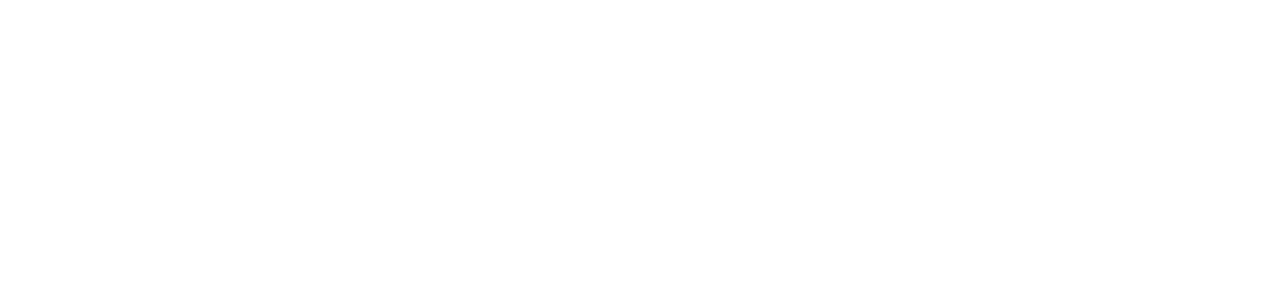
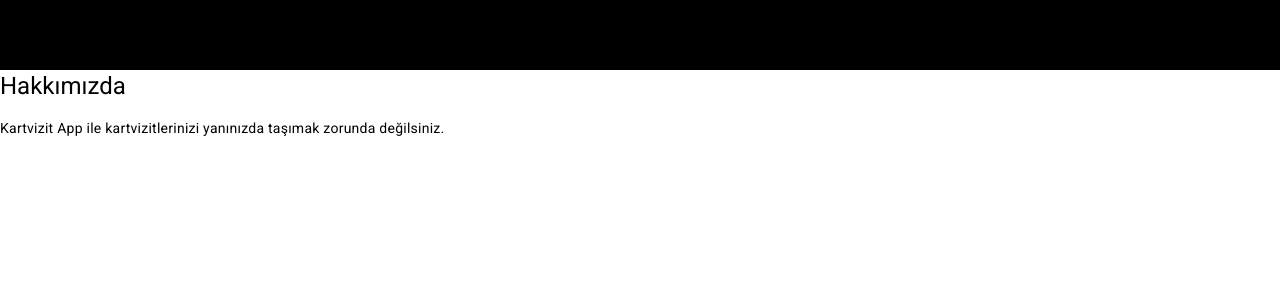
Before and after one commit to selcukyazicii/kartvizit-app, an Angular app: page /about in a window 1280 px wide. Before the commit this address led to /. Shown: the top 300 px of the page. Built offline with nearby package versions, Linux system fonts and the light colour scheme.

Commit message:
material toolbar added

```diff
--- a/angular.json
+++ b/angular.json
@@ -30,6 +30,7 @@
               "src/assets"
             ],
             "styles": [
+              "@angular/material/prebuilt-themes/indigo-pink.css",
               "src/styles.scss"
             ],
             "scripts": []
@@ -93,6 +94,7 @@
               "src/assets"
             ],
             "styles": [
+              "@angular/material/prebuilt-themes/indigo-pink.css",
               "src/styles.scss"
             ],
             "scripts": []
--- a/package.json
+++ b/package.json
@@ -11,10 +11,12 @@
   "private": true,
   "dependencies": {
     "@angular/animations": "^16.0.0",
+    "@angular/cdk": "^16.1.6",
     "@angular/common": "^16.0.0",
     "@angular/compiler": "^16.0.0",
     "@angular/core": "^16.0.0",
     "@angular/forms": "^16.0.0",
+    "@angular/material": "^16.1.6",
     "@angular/platform-browser": "^16.0.0",
     "@angular/platform-browser-dynamic": "^16.0.0",
     "@angular/router": "^16.0.0",
--- a/src/app/app-routing.module.ts
+++ b/src/app/app-routing.module.ts
@@ -1,7 +1,24 @@
 import { NgModule } from '@angular/core';
 import { RouterModule, Routes } from '@angular/router';
+import { HomeComponent } from './component/home/home.component';
+import { AboutComponent } from './component/about/about.component';
+import { HeaderComponent } from './component/header/header.component';
 
-const routes: Routes = [];
+const routes: Routes = [
+{
+path:'',
+component:HomeComponent
+},
+{
+  path:'about',
+  component:AboutComponent
+},
+{
+  path:'header',
+  component:HeaderComponent
+},
+
+];
 
 @NgModule({
   imports: [RouterModule.forRoot(routes)],
--- a/src/app/app.component.html
+++ b/src/app/app.component.html
@@ -1 +1,2 @@
+<app-header></app-header>
 <router-outlet></router-outlet>
--- a/src/app/component/about/about.component.html
+++ b/src/app/component/about/about.component.html
@@ -1 +1,6 @@
-<p>about works!</p>
+<main>
+    <h1 class="page-title">Hakkımızda</h1>
+    <p class="page-description">
+        Kartvizit App ile kartvizitlerinizi yanınızda taşımak zorunda değilsiniz.
+    </p>
+</main>
--- a/src/app/component/header/header.component.html
+++ b/src/app/component/header/header.component.html
@@ -1 +1,3 @@
-<p>header works!</p>
+<header class="header">
+
+</header>
--- a/src/app/component/header/header.component.scss
+++ b/src/app/component/header/header.component.scss
@@ -0,0 +1,4 @@
+.header{
+    height: 70px;
+   background-color: #000;
+}
--- a/src/app/component/home/home.component.html
+++ b/src/app/component/home/home.component.html
@@ -1 +1,6 @@
-<p>home works!</p>
+<main>
+    <h1 class="page-title">Anasayfa</h1>
+    <p class="page-description">
+        Hızlandırılmış Angular Dersleri İçin Kartvizit App'i geliştiriyoruz
+    </p>
+</main>
--- a/src/index.html
+++ b/src/index.html
@@ -6,8 +6,11 @@
   <base href="/">
   <meta name="viewport" content="width=device-width, initial-scale=1">
   <link rel="icon" type="image/x-icon" href="favicon.ico">
+  <link rel="preconnect" href="https://fonts.gstatic.com">
+  <link href="https://fonts.googleapis.com/css2?family=Roboto:wght@300;400;500&display=swap" rel="stylesheet">
+  <link href="https://fonts.googleapis.com/icon?family=Material+Icons" rel="stylesheet">
 </head>
-<body>
+<body class="mat-typography">
   <app-root></app-root>
 </body>
 </html>
--- a/src/styles.scss
+++ b/src/styles.scss
@@ -1 +1,4 @@
 /* You can add global styles to this file, and also import other style files */
+
+html, body { height: 100%; }
+body { margin: 0; font-family: Roboto, "Helvetica Neue", sans-serif; }
```
Also changed, not shown: src/app/app.module.ts (+5 -2 lines), 1 other file (tests, documents, lock files or other folders).
